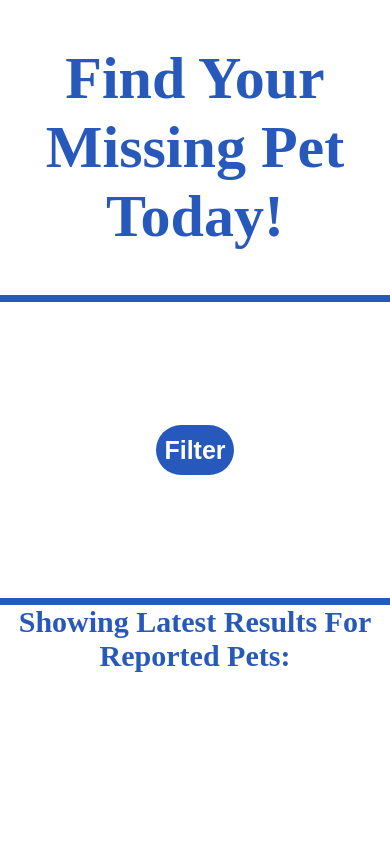
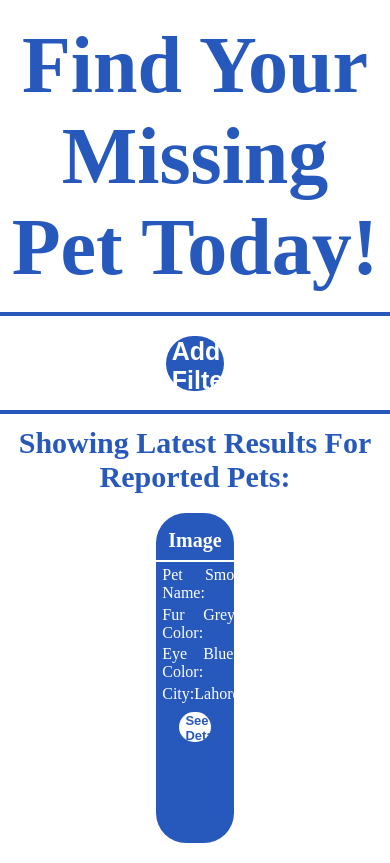
Before and after one commit to moeezramay/PetFinderFrontEnd, a Next.js app: page /Find/find in a window 390 px wide. Built offline with nearby package versions, Linux system fonts and the light colour scheme.

Commit message:
Find Page design completed but not responsive

```diff
--- a/pages/Find/find.css
+++ b/pages/Find/find.css
@@ -4,67 +4,130 @@ body {
     padding: 0;
 }
 
-.parent-div-find {
-    display: flex;
-
-
-}
-
-
 .title-text-container-find{
-    display: flex;
-    width: 100%;
-    height: 35vh;
     color:#2758bb;
     text-align: center;
     align-items: center;
     justify-content: center;
-    font-size: 60px;
+    font-size: 80px;
     font-weight: bold;
+    margin-top: 5%;
 }
 .SepratingLine-find {
-        height: 7px;
+    height: 4px;
     background-color: #2758bb;
-
+    margin-top: 5%;
 }
 
 .filter-button-container-find{
     display: flex;
-    flex-direction: column;
-    width: 100%;
-    height: 35vh;
-    align-items: center;
     justify-content: center;
+    margin-top: 5%;
 }
 .filter-button-find{
-
-
     background-color: #2758bb;
     color: white;
     border-radius: 30px;
     border:none;
-width:20%;
-height:17%;
+    width:15%;
+    height: 55px;
     text-align: center;
     font-size:25px;
     font-weight:600;
+    cursor: pointer;
+    transition-duration: 0.4s;
+    -webkit-transition-duration: 0.4s; /* Safari */
 }
+
+.filter-button-find:hover {
+    transition-duration: 0.5s;
+    background-color: #4170ce;
+    color: white;
+}
+
+.filter-button-find:after {
+    border-radius: 4em;
+    opacity: 0;
+    transition: all 0.5s;
+    box-shadow: 0 0 20px 60px white;
+}
+
+.filter-button-find:active:after {
+    box-shadow: 0 0 0 0 white;
+    position: absolute;
+    border-radius: 4em;
+    left: 0;
+    top: 0;
+    opacity: 1;
+    transition: 0s;
+}
+
+.filter-button-find:active {
+    top: 1px;
+}
+
+/*-------------------*/
 .pet-results-find{
-
-
+    margin-top:3%;
     text-align: center;
-   height: 2vh;
     font-weight: bold;
     color:#2758bb;
     font-size:30px;
+}
+.results-parent-find{
+    display: flex;
+    flex-wrap: wrap;
+    justify-content: center;
+    margin-top: 5%;
+    padding-bottom: 5%;
+}
+.card-results-find{
+    width: 20%;
+    height: 330px;
+    border-radius: 30px;
+    background-color:#2758bb;
+
 
 }
+.img-card-find{
+    text-align: center;
+    margin-top: 20%;
+    font-size: 20px;
+    color: white;
+    font-weight: bold;
+}
+.line-box-find{
+    background-color: white;
+    width: 100%;
+    height: 2px;
+    margin-top: 10%;
+}
 
-.pet-reports-grid-find{
- display: grid;
- grid-template-columns: auto auto auto;
- padding:10px;
- background-color: red;
- margin-top:2%;
- height:calc(100vh - 35vh);
+
+.pet-answer-find{
+    margin-left: auto;
+    margin-right: 8%;
 }
+.view-button-container-find{
+    display: flex;
+    justify-content: center ;
+    margin-top: 12%;
+}
+.view-button-find{
+    background-color: white;
+    outline: none;
+    color: #2758bb;
+    border:none;
+    font-weight: bold;
+    border-radius: 30px;
+    width: 40%;
+    height: 30px;
+    font-size: 13px;
+    cursor: pointer;
+}
+.results-parent-find{
+    display: flex;
+    justify-content: space-around;
+    margin-left: auto;
+    margin-right: auto;
+}
--- a/pages/Find/find.js
+++ b/pages/Find/find.js
@@ -13,13 +13,42 @@ export default function Find() {
         </div>
         <div className="SepratingLine-find"></div>
         <div className="filter-button-container-find">
-        <button className="filter-button-find" type="submit">
-          Filter
-        </button>
+          <button className="filter-button-find" type="submit">
+            Add Filter's
+          </button>
         </div>
         <div className="SepratingLine-find"></div>
       </div>
       <div className="pet-results-find">Showing Latest Results For Reported Pets:</div>
+      <div className="results-parent-find">
+        <div className="card-results-find">
+          <div className="img-card-find"> Image </div>
+          <div className="line-box-find"></div>
+          <div style={{ marginTop:'6%',color:'white',marginLeft:'8%'}}>
+            <div style={{display:'flex'}}>
+              <div className="pet-info-find">Pet Name: </div>
+              <div className="pet-answer-find">Smokey</div>
+            </div>
+            <div style={{display:'flex',marginTop:"5%"}}>
+              <div className="pet-info-find">Fur Color:</div>
+              <div className="pet-answer-find">Grey</div>
+            </div>
+            <div style={{display:'flex',marginTop:"5%"}}>
+              <div className="pet-info-find">Eye Color:</div>
+              <div className="pet-answer-find">Blue</div>
+            </div>
+            <div style={{display:'flex',marginTop:"5%"}}>
+              <div className="pet-info-find">City:</div>
+              <div className="pet-answer-find">Lahore</div>
+            </div>
+          </div>
+
+          <div className="view-button-container-find">
+            <button className="view-button-find">See Details</button>
+          </div>
+        </div>
+
+      </div>
     </form>
   );
 }
```
Also changed, not shown: 2 other files (tests, documents, lock files or other folders). Lines whose indentation alone changed are shown as unchanged.
